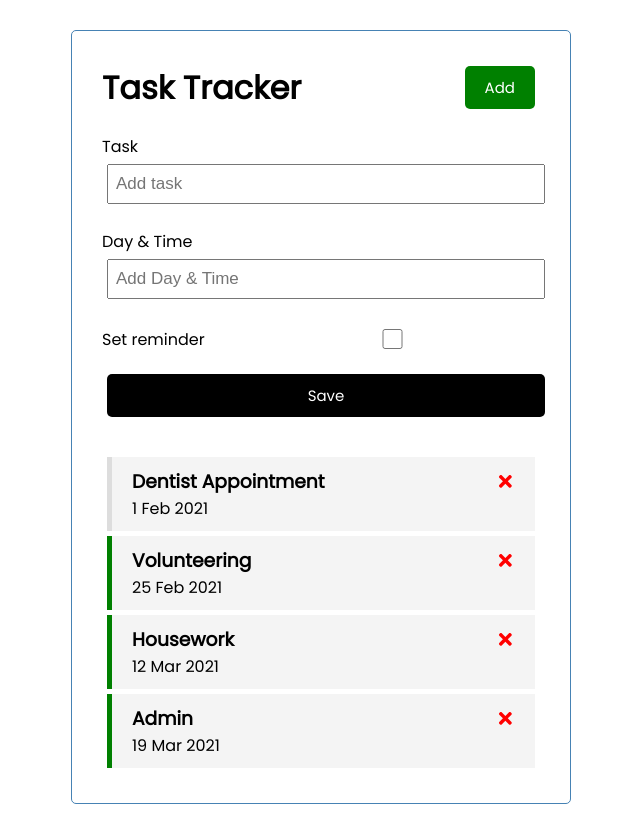
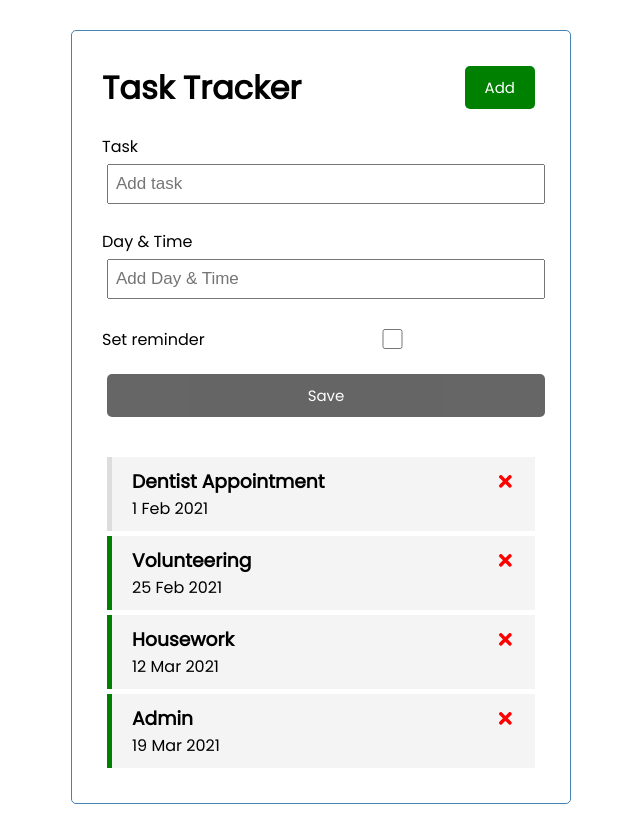
Before and after one commit to rolandjlevy/react-brad-traversy-crash-course, a React (Create React App) app: page / in a window 1280 px wide. Shown: the whole page, without its empty margins (319-959 px from the left). Built offline with nearby package versions, Linux system fonts and the light colour scheme.

Commit message:
Added AddTask component

```diff
--- a/src/App.js
+++ b/src/App.js
@@ -4,7 +4,7 @@ import Tasks from './components/Tasks';
 import AddTask from './components/AddTask';
 
 const App = () => {
-  // eslint-disable-next-line
+
   const [tasks, setTasks] = useState([
     {
       id: 1,
@@ -32,7 +32,15 @@ const App = () => {
     }
   ]);
 
-  // Function to delete tasks
+  const [count, setId] = useState(tasks.length + 1)
+
+  const addTask = (task) => {
+    setId(count + 1);
+    setTasks(
+      [...tasks, { ...task, id:count } ]
+    );
+  }
+
   const deleteTask = (id) => {
     setTasks(
       tasks.filter(task => task.id !== id)
@@ -49,7 +57,7 @@ const App = () => {
   return (
     <div className="container">
       <Header title="Task Tracker" />
-      <AddTask />
+      <AddTask onAdd={addTask}/>
       {tasks.length > 0 ? (<Tasks tasks={tasks} onDelete={deleteTask} onToggle={toggleReminder} />) : ('No tasks')}
     </div>
   )
--- a/src/components/AddTask.js
+++ b/src/components/AddTask.js
@@ -1,11 +1,19 @@
 import React, { useState } from 'react';
 
-const AddTask = () => {
+const AddTask = ({onAdd}) => {
   const [text, setText] = useState('');
   const [day, setDay] = useState('');
   const [reminder, setReminder] = useState(false);
+  const onSubmit = (e) => {
+    e.preventDefault();
+    onAdd({text, day, reminder});
+    setText('');
+    setDay('');
+    setReminder(false);
+  }
   return (
-    <form className='add-form'>
+    <form className='add-form' onSubmit={onSubmit}>
+
       <div className='form-control'>
         <label>Task</label>
         <input
@@ -30,11 +38,11 @@ const AddTask = () => {
           type="checkbox"
           checked={reminder}
           value={reminder}
-          onClick={(e) => setReminder(e.currentTarget.checked)}
+          onChange={(e) => setReminder(e.currentTarget.checked)}
         />
       </div>
 
-      <input type="submit" value="Save" className="btn btn-block" />
+      <input type="submit" value="Save" className="btn btn-block" disabled={!text.length} />
     </form>
   );
 }
--- a/src/index.css
+++ b/src/index.css
@@ -112,3 +112,13 @@ footer {
   margin-top: 30px;
   text-align: center;
 }
+
+input[type=submit] {
+  cursor: pointer;
+  opacity: 1;
+}
+
+input[type=submit]:disabled {
+  cursor: not-allowed;
+  opacity: 0.6;
+}
```
